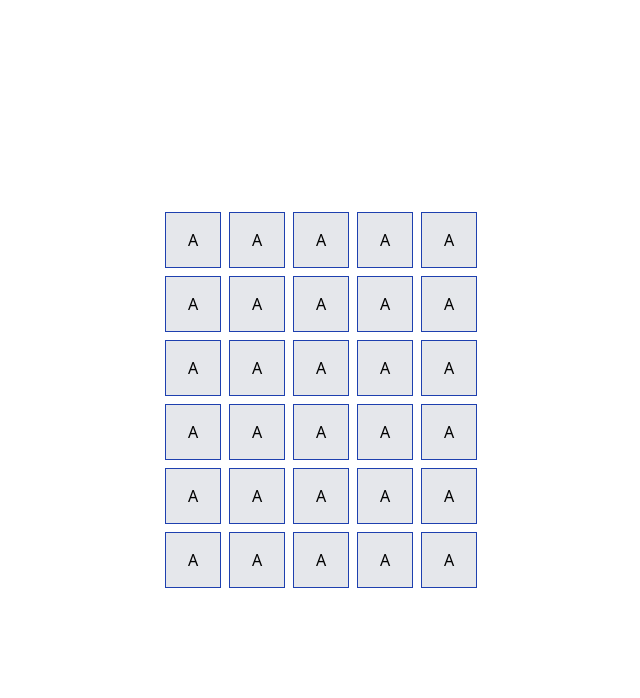
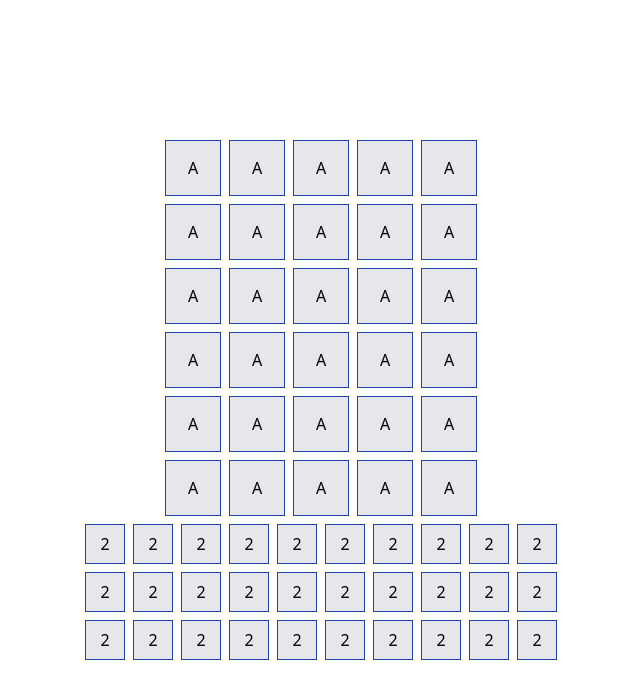
Before and after one commit to jotapeh1002/letrecohtml, a website: page src/index.html in a window 1280 px wide. Shown: the whole page, without its empty margins (319-959 px from the left). Drawn offline with Linux system fonts and the light colour scheme.

Commit message:
first commit

```diff
--- a/src/index.html
+++ b/src/index.html
@@ -10,14 +10,16 @@
 </head>
 
 <body class="h-screen">
-    <div id="container-div" class="flex flex-col items-center h-full justify-center">
-
+    <div class=" flex flex-col justify-center h-full items-center">
+        <div id="containerDivTab"></div>
+        <div id="containerDivTec"></div>
     </div>
 
 
     <script>
 
-        let tabLetreco = document.getElementById('container-div');
+        let tabLetreco = document.getElementById('containerDivTab');
+        let tabTeclado = document.getElementById('containerDivTec');
         let colunas = 5;
         let linhas = 6;
 
@@ -26,10 +28,10 @@
             let linhaDiv = document.createElement('div');
             linhaDiv.classList.add('flex');
 
-            for (let coluna= 0; coluna < colunas; coluna++) {
+            for (let coluna = 0; coluna < colunas; coluna++) {
 
                 let blocosColunas = document.createElement('div');
-                blocosColunas.classList.add('flex','items-center','justify-center','bg-gray-200','m-1','w-14','h-14','border','border-blue-800');
+                blocosColunas.classList.add('flex', 'items-center', 'justify-center', 'bg-gray-200', 'm-1', 'w-14', 'h-14', 'border', 'border-blue-800');
                 blocosColunas.textContent = 'a'.toUpperCase();
                 blocosColunas.id = `l${linha}c${coluna}`
                 linhaDiv.appendChild(blocosColunas);
@@ -37,6 +39,22 @@
             tabLetreco.appendChild(linhaDiv);
         }
 
+        for (let linha = 0; linha < 3; linha++) {
+
+            let linhaDivTec = document.createElement('div');
+            linhaDivTec.classList.add('grid','grid-cols-10');
+
+            for (let coluna = 0; coluna < 10; coluna++) {
+
+                let blocosColunasTec = document.createElement('div');
+                blocosColunasTec.classList.add('flex', 'items-center', 'justify-center', 'bg-gray-200', 'm-1', 'w-10', 'h-10', 'border', 'border-blue-800');
+                blocosColunasTec.textContent = '2'.toUpperCase();
+                blocosColunasTec.id = `l${linha}c${coluna}`
+                linhaDivTec.appendChild(blocosColunasTec);
+            }
+            tabTeclado.appendChild(linhaDivTec);
+        }
+
     </script>
 </body>
 
```
Also changed, not shown: src/output.css.
